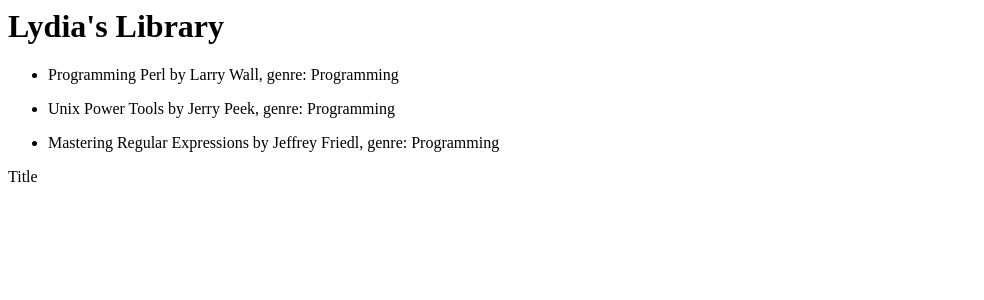
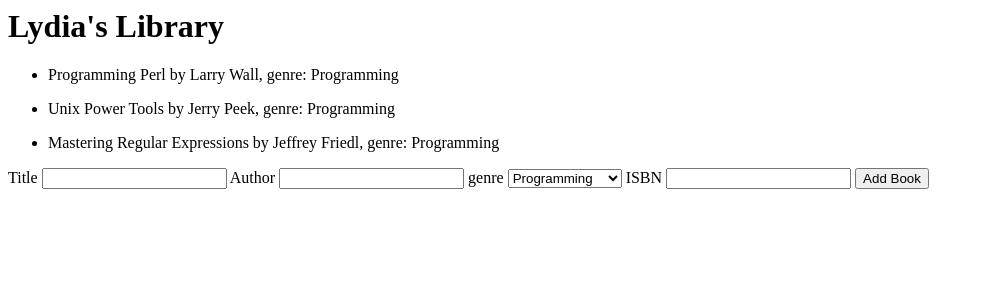
Before and after one commit to LidzDev/CC-W3-D5-lab, a Flask app: page /library in a window 1280 px wide. Shown: the top 300 px of the page, without its empty margins (0-984 px from the left). Run offline with Flask 3, Linux system fonts and the light colour scheme.

Commit message:
form for adding books works

```diff
--- a/controllers/library_controller.py
+++ b/controllers/library_controller.py
@@ -1,6 +1,6 @@
 from flask import render_template, Blueprint, request, redirect
 from models.library import books, add_new_book
-# from models.book import Book
+from models.book import Book
 
 library_blueprint = Blueprint("library", __name__)
 
@@ -10,7 +10,13 @@ def index():
 
 @library_blueprint.route("/library", methods=["POST"])
 def add_book():
-    new_book = (request.form["title"], request.form["author"], request.form["genre"], request.form["isbn"])
+    print(request.form)
+    title = request.form["title"]
+    print(title)
+    author = request.form["author"]
+    genre = request.form["genre"]
+    isbn = request.form["isbn"]
+    new_book = Book(title, author, genre, isbn)
     add_new_book(new_book)
     return redirect("/library")
 
--- a/models/library.py
+++ b/models/library.py
@@ -4,10 +4,7 @@ book1 = Book("Programming Perl", "Larry Wall", "Programming", "9780596004927")
 book2 = Book("Unix Power Tools", "Jerry Peek", "Programming", "9780679790730" )
 book3 = Book("Mastering Regular Expressions", "Jeffrey Friedl", "Programming", "9781565922570")
 
-books = (book1, book2, book3)
-
-def list_all_books(books):
-    pass
+books = [book1, book2, book3]
 
 def add_new_book(book):
     books.append(book)
--- a/templates/index.jinja
+++ b/templates/index.jinja
@@ -5,7 +5,20 @@
     </ul>
 {% endfor %}
 
-<form action="/lirary" method="post">
-<label for="title">Title</label>
+<form action="/library" method="post">
+    <label for="title">Title</label>
+    <input type="text" name="title" id="title" required="yes"/>
+    <label for="author">Author</label>
+    <input type="text" name="author" id="author" required="yes"/>
+    <label for="genre">genre</label>
+    <select name="genre" id="genre" required="yes">
+        <option value="Programming">Programming</option>
+        <option value="Science Fiction">Sci-Fi</option>
+        <option value="Fantasy">Fantasy</option>
+        <option value="Mountaineering">Mountaineering</option>
+    </select>
+    <label for="isbn">ISBN</label>
+    <input type="text" name="isbn" id="isbn" required="yes"/>
+    <input type="submit" value="Add Book" id="isbn"/>
 </form>
 {% endblock %}
```
Also changed, not shown: models/book.py (line endings or trailing spaces).
